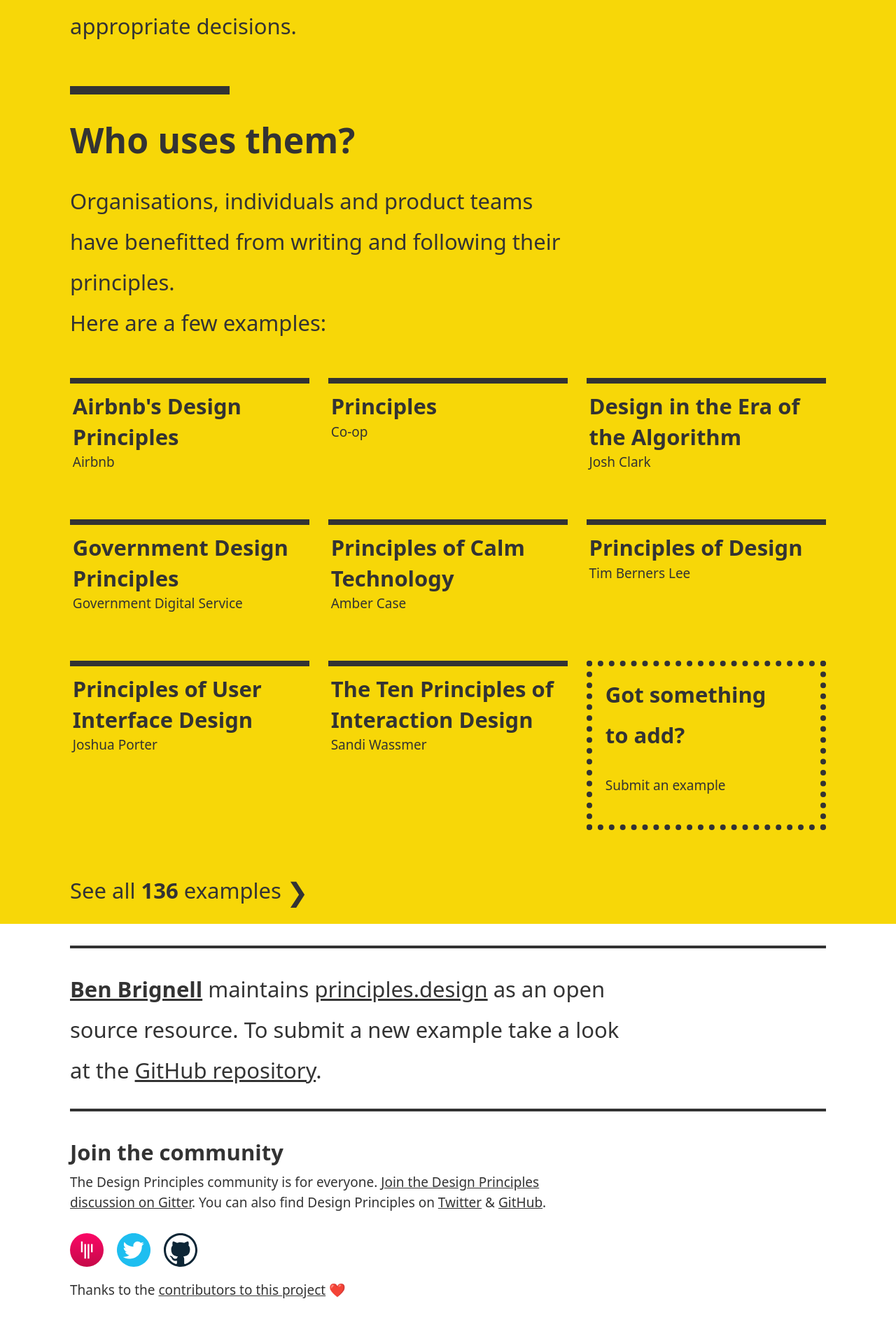
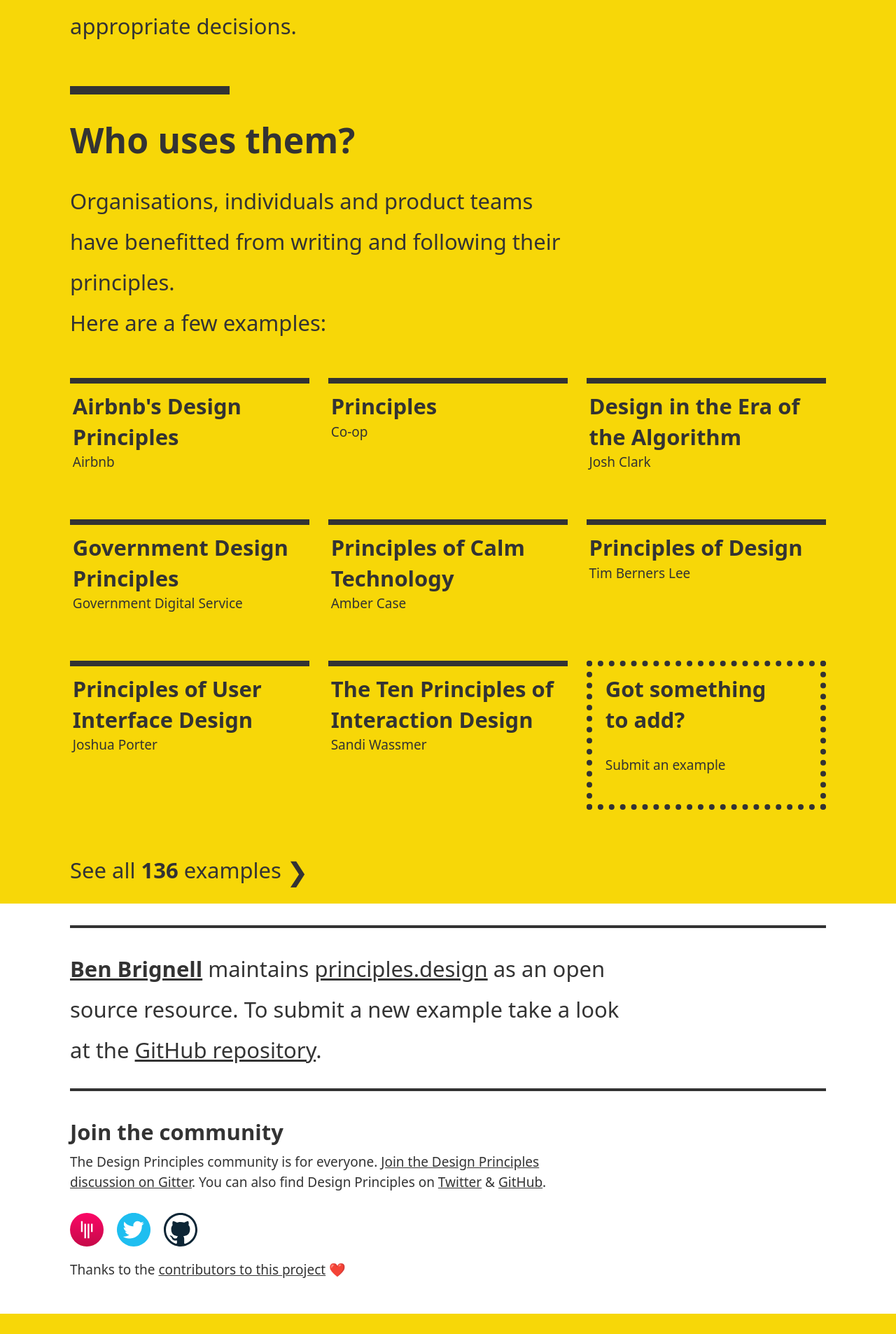
Before and after one commit to benbrignell/principles.design, a Jekyll site: the page built from index.html, in a window 1280 px wide. Shown: the part 2146-4052 px from the top of the page at 70% size. Built offline with Jekyll 4.4.1, drawn with Linux system fonts in a browser that asks for light colours; after the commit the page ends 4023 px from its top, so only the background shows below that.

```diff
--- a/_includes/block-tile-ghost.html
+++ b/_includes/block-tile-ghost.html
@@ -1,5 +1,5 @@
 <div class="tile ghost" id="contributeTile">
-  <h2 class="h3"><a href="{{site.contribute-url}}">Got something <br>to add?</a></h2>
+  <h2 class="h3 lhs"><a href="{{site.contribute-url}}">Got something <br>to add?</a></h2>
   <p></p><!-- horrible but I want to go to bed now -->
   <p><a href="{{site.contribute-url}}">Submit an example</a></p>
   </a>
```
